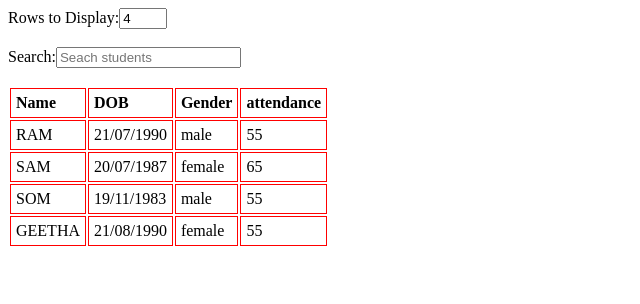
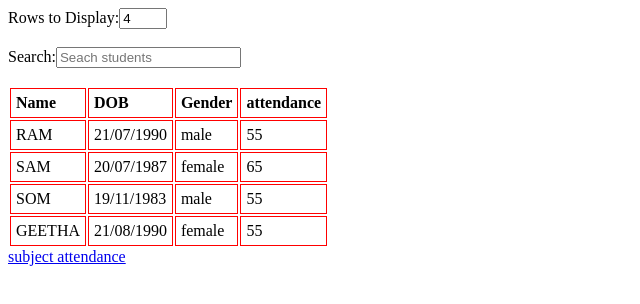
Before and after one commit to sanjaayanand/json, a plain HTML site: page index.html in a window 1280 px wide. Shown: the whole page, without its empty margins (0-640 px from the left). Drawn offline with Linux system fonts and the light colour scheme.

Commit message:
Update index.html

```diff
--- a/index.html
+++ b/index.html
@@ -35,6 +35,6 @@
             </tbody>
         </table>
     </div>
-
+    <a href="sub.html">subject attendance</a>
 </body>
 </html>
```
